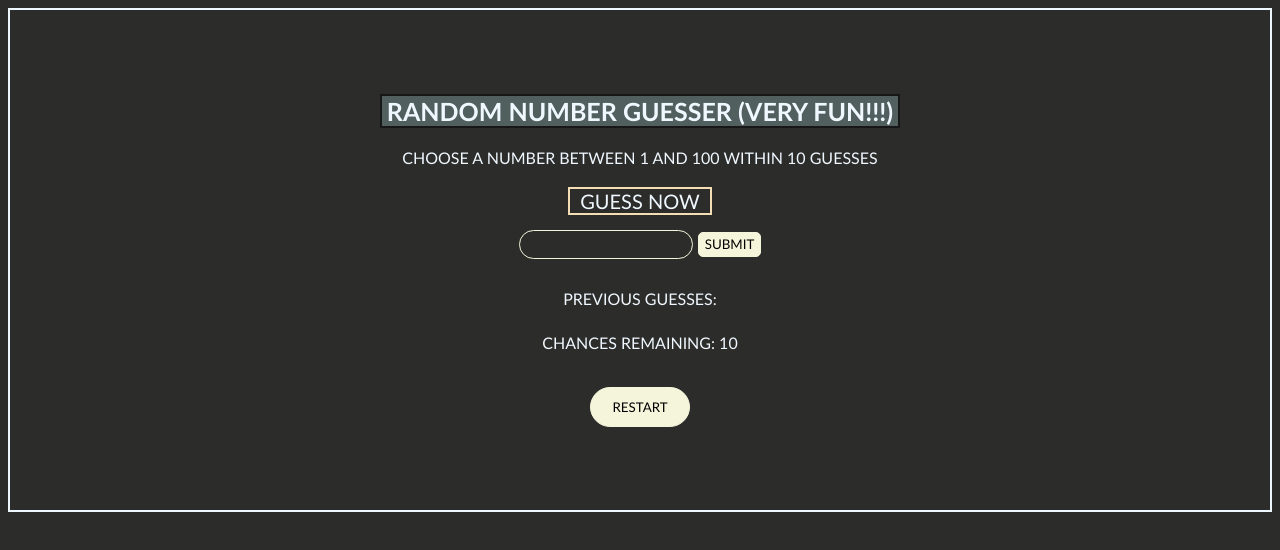
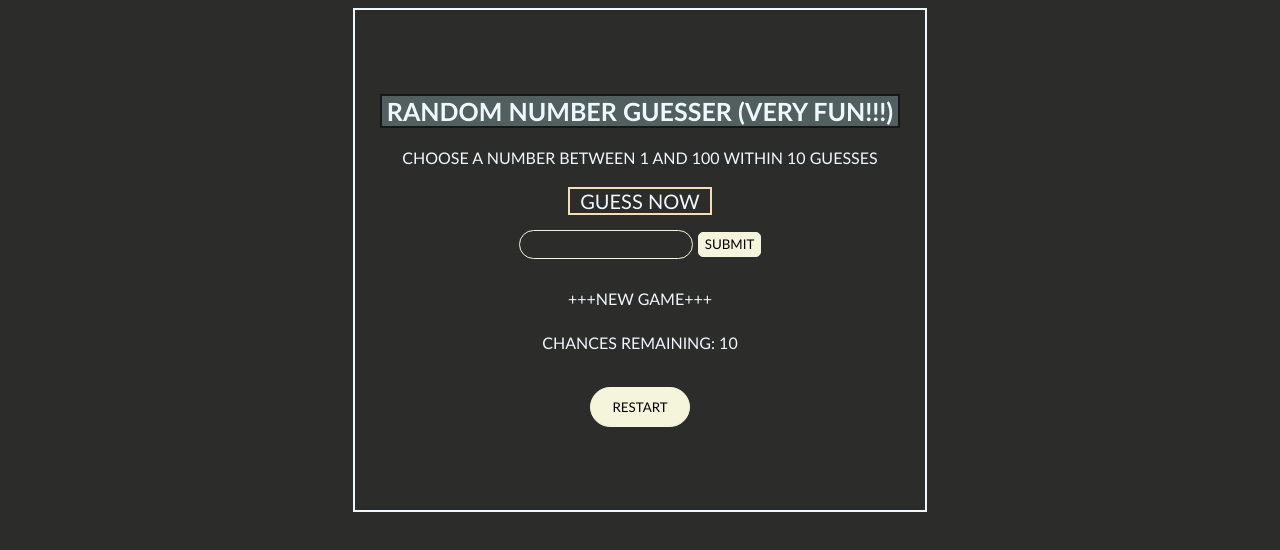
Before and after one commit to devxdebanjan/RandomGuessGame, a plain HTML site: page index.html in a window 1280 px wide. Drawn offline with Linux system fonts and the light colour scheme.

Commit message:
Prev guess text fixed

```diff
--- a/script.js
+++ b/script.js
@@ -9,7 +9,7 @@ function initializeGame() {
     loworhi.innerText = "CHOOSE A NUMBER BETWEEN 1 AND 100 WITHIN 10 GUESSES"
     prev = [];
     attempts = 10;
-    previous.innerText = `PREVIOUS GUESSES:`;
+    previous.innerText = `+++NEW GAME+++`;
     rem.innerText = `CHANCES REMAINING: ${attempts}`;
     form.querySelector("button").disabled = false;
     form.querySelector("#input").value = "";
--- a/style.css
+++ b/style.css
@@ -1,5 +1,7 @@
 body{
     background-color: rgb(44, 44, 42);
+    display: flex;
+    justify-content: center;
 }
 .layout{
     display: flex;
@@ -8,7 +10,8 @@ body{
     align-items: center;
     flex-wrap: wrap;
     height: 500px;
-    border: 2px solid;
+    width:570px;
+    border: 2px solid aliceblue;
     color: aliceblue;
 }
 .heading{
```
